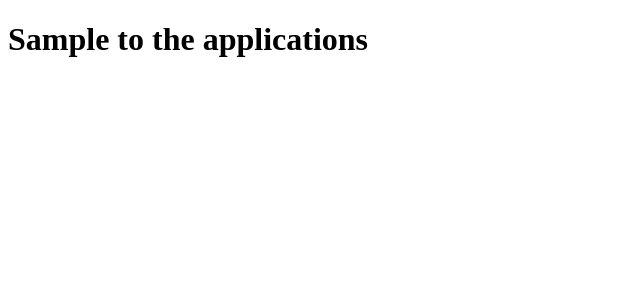
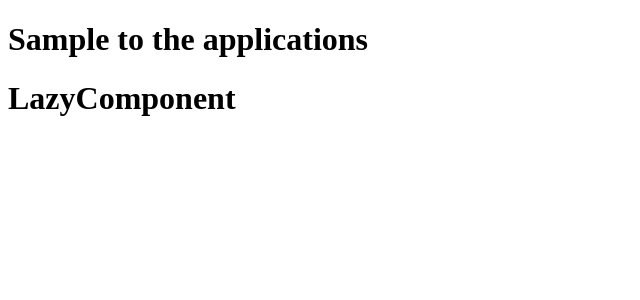
Before and after one commit to sree1411/testing_purpse, a React (Create React App) app: page / in a window 1280 px wide. Shown: the top 300 px of the page, without its empty margins (0-640 px from the left). Built offline with nearby package versions, Linux system fonts and the light colour scheme; the HTML template or start-up script is replaced by a standard one.

Commit message:
lazy loading

```diff
--- a/src/App.js
+++ b/src/App.js
@@ -1,4 +1,7 @@
-import React from 'react'
+import React, { Suspense,lazy } from 'react'
+
+
+const LazyComponent = lazy(()=>import('./LazyComponent'))
 
 
 function App() {
@@ -6,7 +9,9 @@ function App() {
     <div>
 
       <h1> Sample to the applications </h1>
-
+       <Suspense fallback={<div> loading........ </div>}>
+          <LazyComponent/>
+       </Suspense>
     </div>
   )
 }
--- /dev/null
+++ b/src/LazyComponent.jsx
@@ -0,0 +1,12 @@
+import React from 'react'
+
+ const LazyComponent = ()=>{
+  return(
+      <>
+
+       <h1> LazyComponent</h1>
+
+      </>
+  )
+ }
+ export default LazyComponent
```
